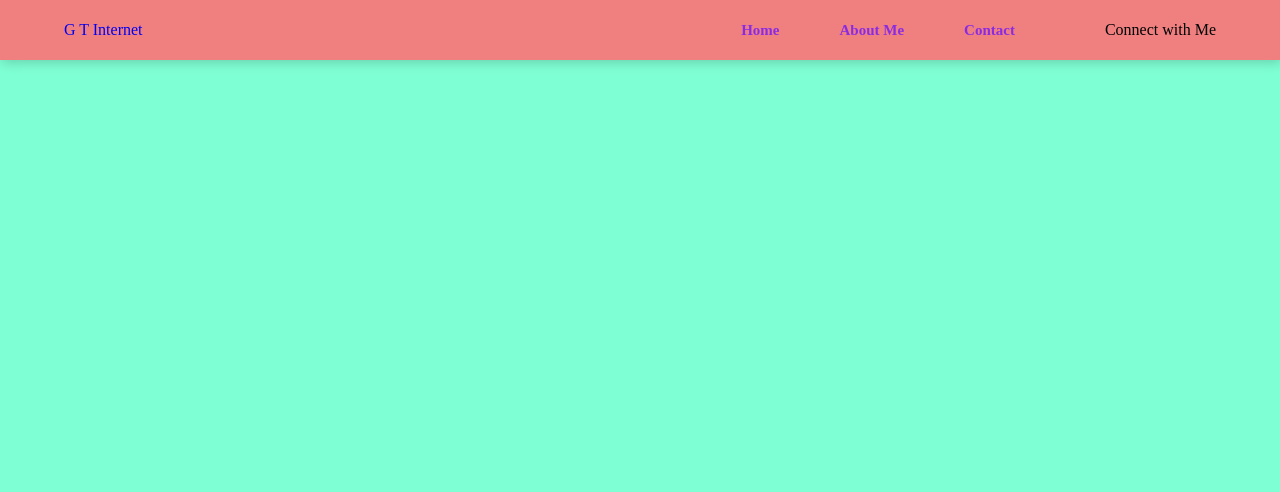
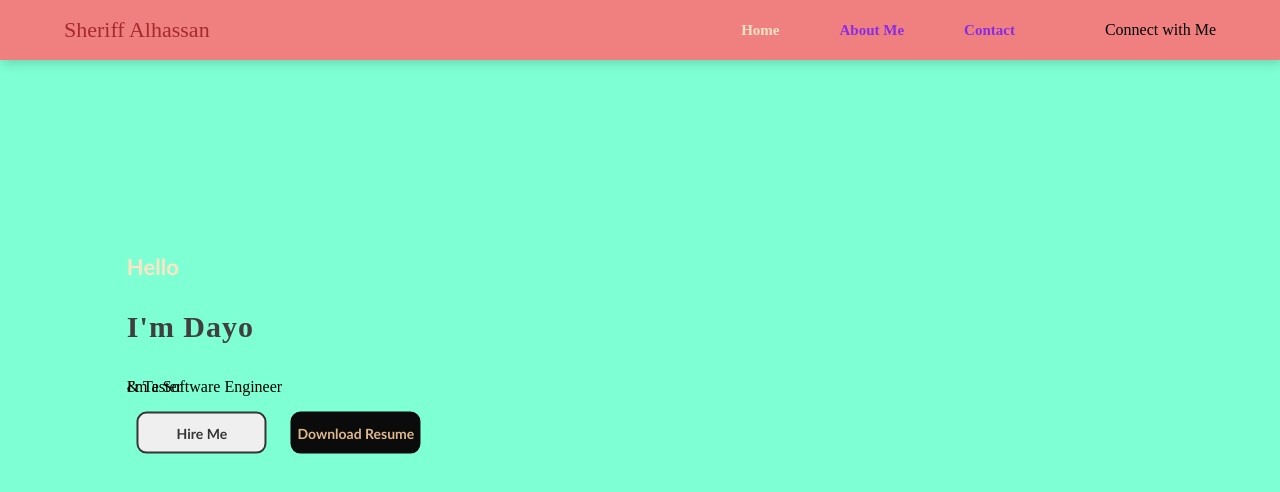
Before and after one commit to dayohassan/mynewportfolio, a plain HTML site: page index.html in a window 1280 px wide. Drawn offline with Linux system fonts and the light colour scheme; files that its build step writes are made by us from their sources.

Commit message:
adding html &css

```diff
--- a/index.html
+++ b/index.html
@@ -10,14 +10,23 @@
 <body>
     <section>
         <nav>
-        <a href="#" class="logo"> G T Internet</a>
+        <a href="#" class="logo"> Sheriff Alhassan</a>
         <ul>
-        <li><a href="#">Home</a></li>
+        <li><a href="#" class="active">Home</a></li>
         <li><a href="#">About Me</a></li>
         <li><a href="#">Contact</a></li>
         <li><a href="#"></a>Connect with Me</li>
         </ul>
         </nav>
+        <div class="text-container">
+        <p>Hello</p>
+        <p>I'm Dayo</p>
+        <p>I'm a Software Engineer <br>& Tester</p>
+        <button class="hire-btn">Hire Me</button>
+        <button class="down-resume">Download Resume</button>
+
+
+        </div>
     </section>
 </body>
 </html>
--- a/style.css
+++ b/style.css
@@ -15,6 +15,7 @@ section{
     background-image:url("../images/");
     background-repeat:no-repeat;
     background-size:cover;
+    position: relative;
 }
 nav{
     display:flex;
@@ -35,3 +36,63 @@ nav ul li a{
     font-size:15px;
     font-weight:700;
 }
+.logo{
+    font-family: RoadTest;
+    color: brown;
+    font-size: 22px;
+}
+.active{
+    font-weight:bold;
+    color: bisque;
+}
+.text-container p:nth-child(1){
+    font-family: calibri;
+    font-weight:bold;
+    color: bisque;
+    font-size:22px;
+}
+.text-container p:nth-child(2){
+    font-family: calibri;
+    font-weight:bold;
+    letter-spacing:1px;
+    color:gold;
+    font-size:60px;
+}
+.text-container p:nth-child(2){
+    font-family: myriad pro regular;
+    color:#403e3e;
+    font-size:30px;
+    line-height:30px;
+}
+.text-container p{
+    line-height:0px;
+    margin:45px 0px 25px;
+}
+.text-container{
+    position: absolute;
+    left:13%;
+    top:42%;
+    transform:translate(-13%, -42%);
+}
+.text-container button{
+     width:130px;
+     height:42px;
+     border-radius:10px;
+     font-family:calibri;
+     font-weight:bold;
+     font-size:14px;
+     outline:none;
+     margin:0px 10px;
+}
+.hire-btn{
+    border:2px solid #373636;
+    color:#373636;
+}
+.down-resume{
+    background-color:#0b0b0b;
+    color:burlywood;
+    border:none;
+}
+button:active{
+    transform:scale(1.1);
+}
```
